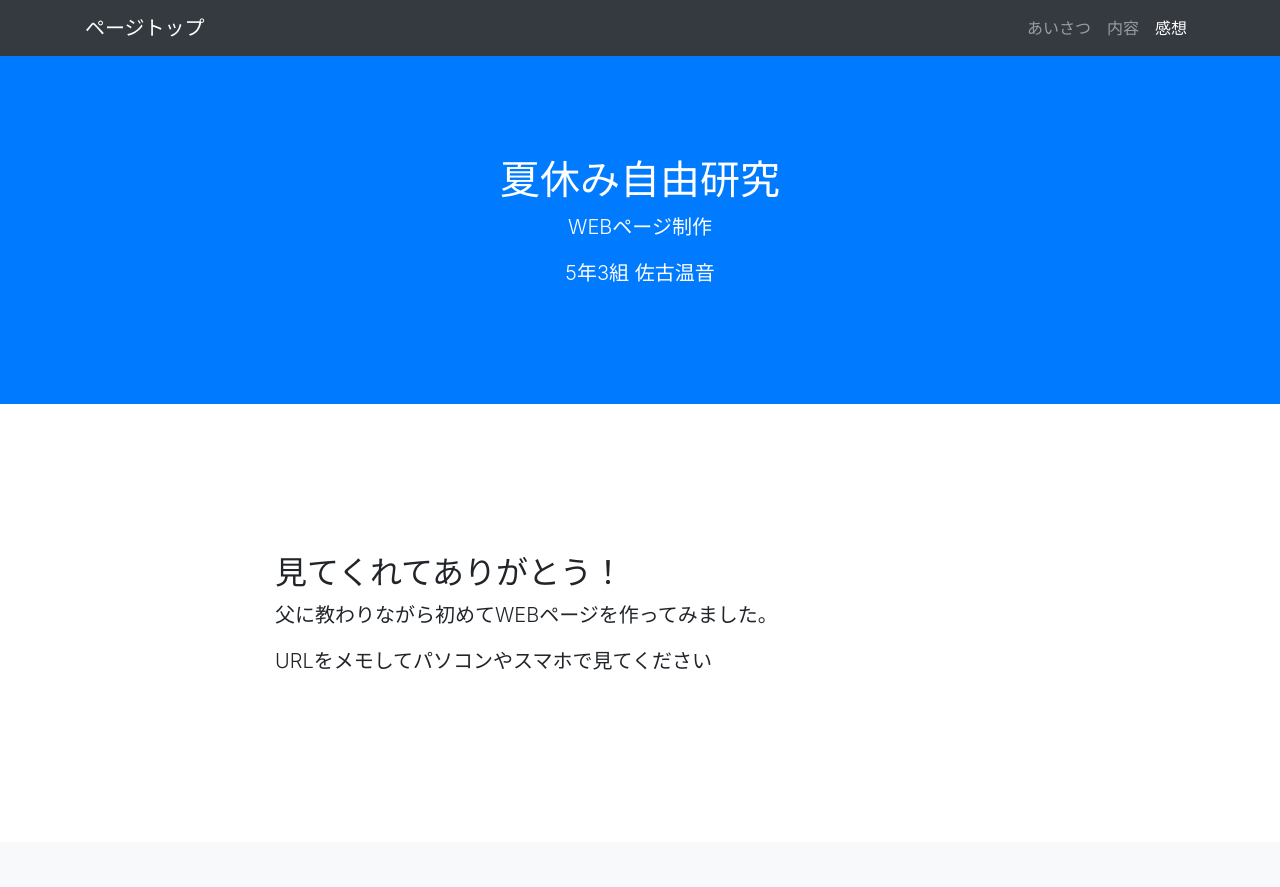
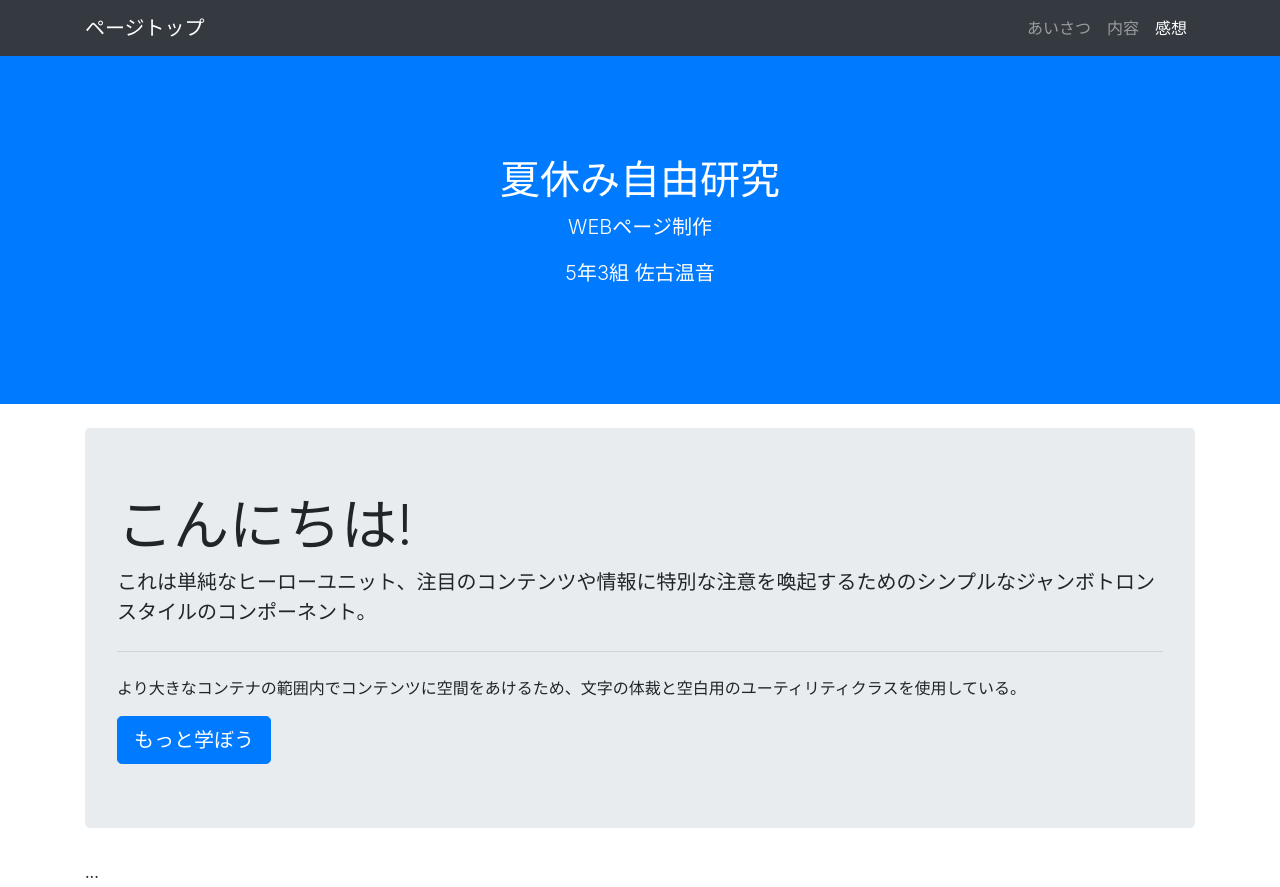
Before and after one commit to sako-na/myself, a website with bundled scripts: page index.html in a window 1280 px wide. Shown: the top 887 px of the page. Built offline with nearby package versions, Linux system fonts and the light colour scheme.

Commit message:
Update index.html

```diff
--- a/index.html
+++ b/index.html
@@ -50,6 +50,17 @@
       <p class="lead">5年3組 佐古温音</p>
     </div>
   </header>
+
+  <div class="container">
+  <div class="jumbotron mt-4">
+    <h1 class="display-4">こんにちは!</h1>
+    <p class="lead">これは単純なヒーローユニット、注目のコンテンツや情報に特別な注意を喚起するためのシンプルなジャンボトロンスタイルのコンポーネント。</p>
+    <hr class="my-4">
+    <p>より大きなコンテナの範囲内でコンテンツに空間をあけるため、文字の体裁と空白用のユーティリティクラスを使用している。</p>
+    <a class="btn btn-primary btn-lg" href="#" role="button">もっと学ぼう</a>
+  </div><!-- /.jumbotron -->
+  ...
+</div><!-- /.container -->
 
   <section id="あいさつ">
     <div class="container">
```
